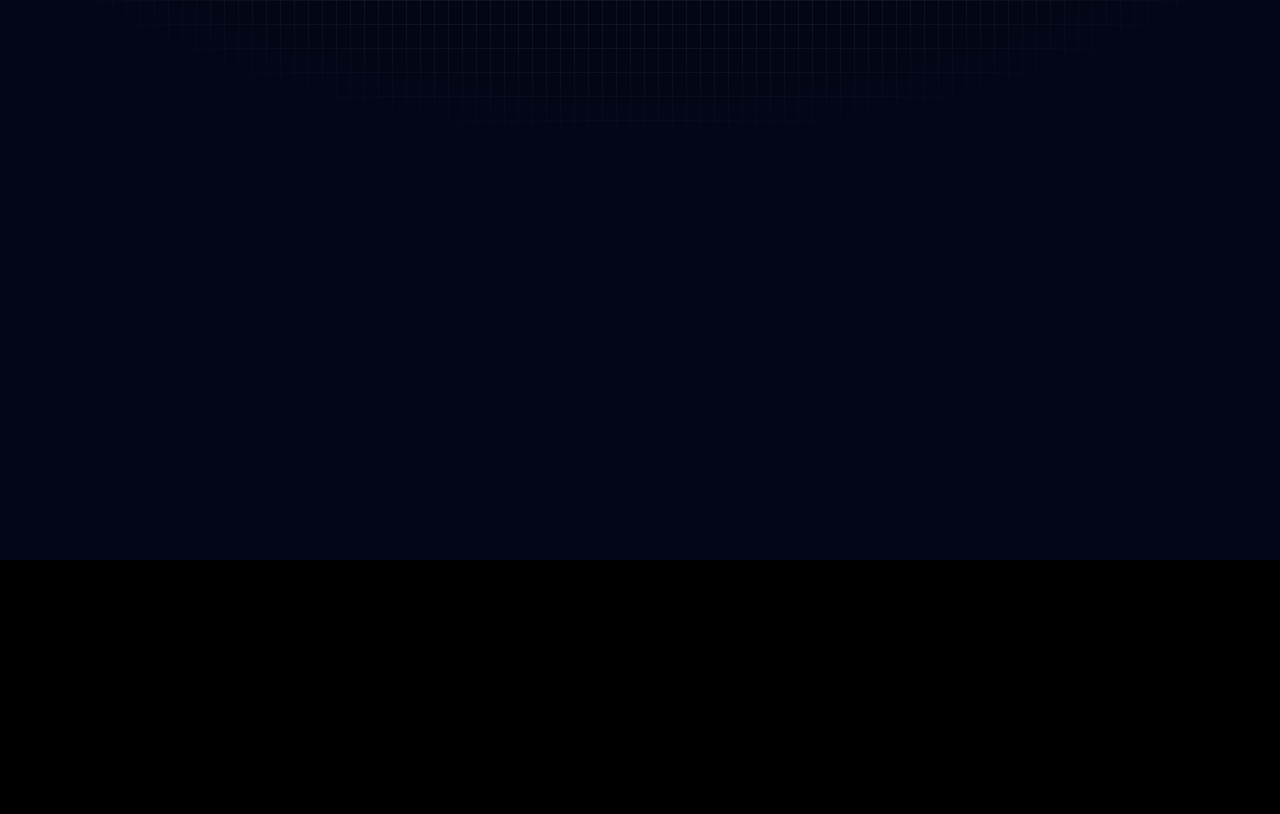
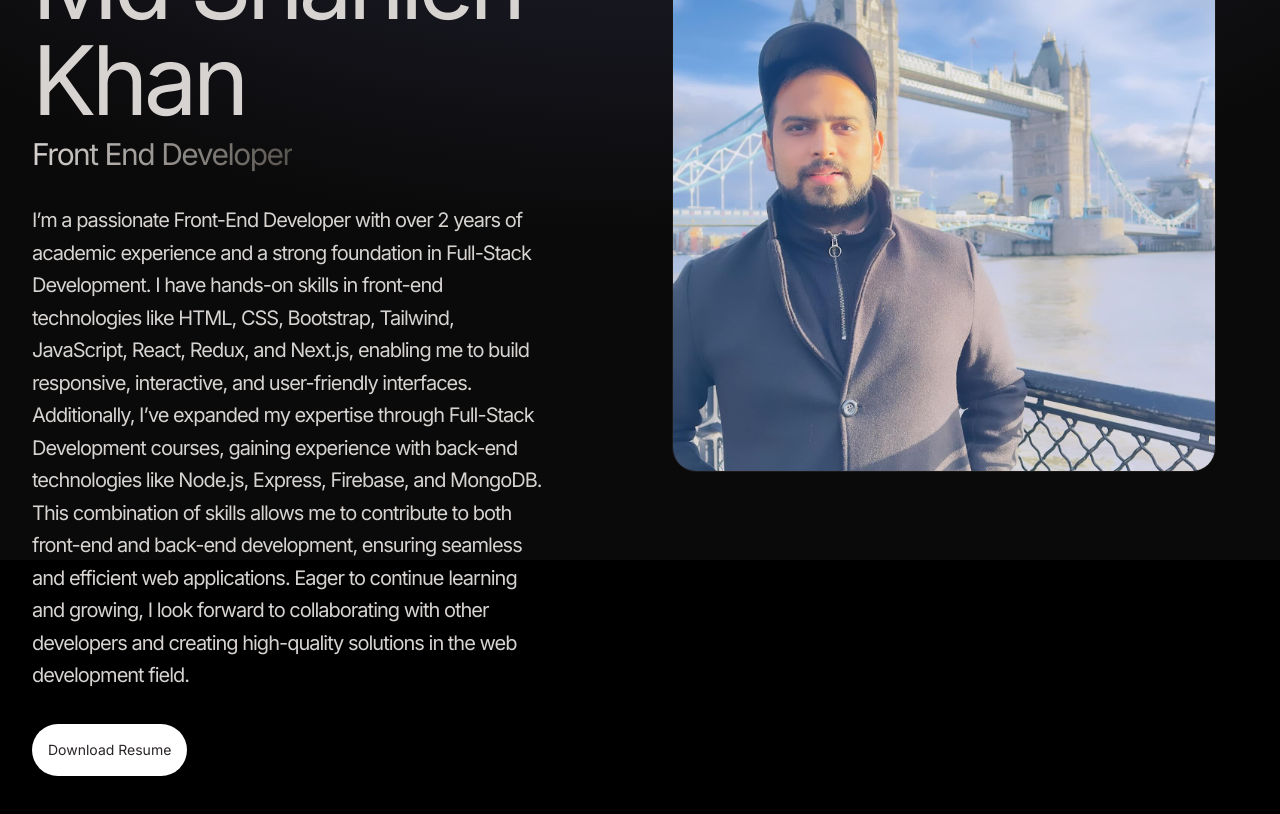
Before and after one commit to Md-shahien-khan/mdKhan-Portfolio, a React (Vite) app: page / in a window 1280 px wide. Shown: the part 240-1054 px from the top of the page. Before the commit the page ends 800 px from the top, so only its background shows below. Built offline with nearby package versions, Linux system fonts and the light colour scheme.

Commit message:
added hero section

```diff
--- /dev/null
+++ b/src/Hero/Hero.jsx
@@ -0,0 +1,36 @@
+import React from 'react';
+import proPic from '../assets/images/khan.jpeg'
+
+const Hero = () => {
+    return (
+        <div className='pb-4 lg:mb-36'>
+            <div className='flex flex-wrap lg:flex-row-reverse'>
+                <div className='w-full lg:w-1/2'>
+                {/* image */}
+                    <div className='flex justify-center lg:p-8'>
+                        <img src={proPic} alt="Md Shahien Khan"
+                        className='border border-stone-900 rounded-3xl' />
+                    </div>
+                </div>
+                {/* info */}
+                <div className='w-full lg:w-1/2'>
+                    <div className='flex flex-col items-center lg:items-start mt-10'>
+                        <h2 className='pb-2 text-4xl tracking-tighter lg:text-8xl'>Md Shahien Khan</h2>
+                        <span className='bg-gradient-to-r from-stone-300 to-stone-600 bg-clip-text text-3xl tracking-tighter text-transparent'>Front End Developer</span>
+                        <p className='my-2 max-w-lg py-6 text-xl leading-relaxed tracking-tighter'>I’m a passionate Front-End Developer with over 2 years of academic experience and a strong foundation in Full-Stack Development. I have hands-on skills in front-end technologies like HTML, CSS, Bootstrap, Tailwind, JavaScript, React, Redux, and Next.js, enabling me to build responsive, interactive, and user-friendly interfaces. Additionally, I’ve expanded my expertise through Full-Stack Development courses, gaining experience with back-end technologies like Node.js, Express, Firebase, and MongoDB. This combination of skills allows me to contribute to both front-end and back-end development, ensuring seamless and efficient web applications. Eager to continue learning and growing, I look forward to collaborating with other developers and creating high-quality solutions in the web development field.</p>
+                        <a href="/src/khan-resume.pdf"
+                        target='blank'
+                        rel='noopener noreferrer'
+                        download
+                        className='bg-white rounded-full p-4 text-sm text-stone-800 mb-10'
+                        >Download Resume</a>
+                    </div>
+                </div>
+            </div>
+
+
+        </div>
+    );
+};
+
+export default Hero;
--- a/src/Home/Home.jsx
+++ b/src/Home/Home.jsx
@@ -1,8 +1,9 @@
+import Hero from "../Hero/Hero";
 
 const Home = () => {
     return (
         <div>
-            <h1 className="text-3xl text-white"></h1>
+            <Hero></Hero>
         </div>
     );
 };
--- a/src/MainLayout/MainLayout.jsx
+++ b/src/MainLayout/MainLayout.jsx
@@ -5,10 +5,7 @@ const MainLayout = () => {
     return (
         <div className="overflow-x-hidden text-stone-300 antialiased">
             <div className="fixed inset-0 -z-10">
-            <div className="relative h-full w-full bg-slate-950">
-                <div className="absolute bottom-0 left-0 right-0 top-0 bg-[linear-gradient(to_right,#4f4f4f2e_1px,transparent_1px),linear-gradient(to_bottom,#4f4f4f2e_1px,transparent_1px)] bg-[size:14px_24px] [mask-image:radial-gradient(ellipse_60%_50%_at_50%_0%,#000_70%,transparent_100%)]">
-                </div>
-            </div>
+            <div class="absolute top-0 z-[-2] h-screen w-screen bg-neutral-950 bg-[radial-gradient(ellipse_80%_80%_at_50%_-20%,rgba(120,119,198,0.3),rgba(255,255,255,0))]"></div>
             </div>
 
             <div className="container mx-auto px-8">
--- a/src/main.jsx
+++ b/src/main.jsx
@@ -7,6 +7,7 @@ import { createRoot } from 'react-dom/client';
 import React from 'react';
 import Home from './Home/Home';
 import MainLayout from './MainLayout/MainLayout';
+import Hero from './Hero/Hero';
 
 const router = createBrowserRouter([
   {
@@ -16,7 +17,8 @@ const router = createBrowserRouter([
       {
         path : "/",
         element : <Home></Home>
-      }
+      },
+
     ]
   },
 ]);
```
Also changed, not shown: 1 other file (tests, documents, lock files or other folders).
